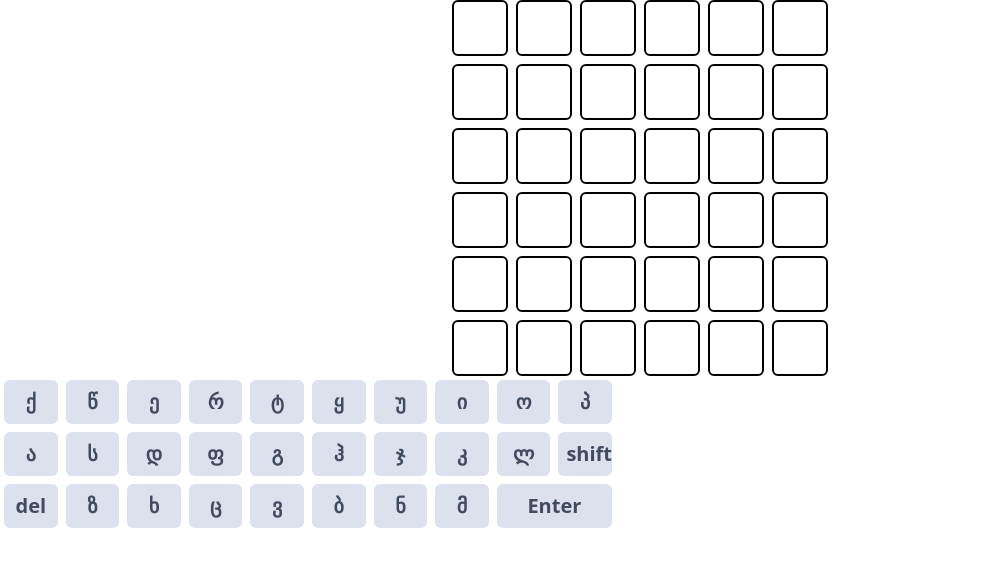
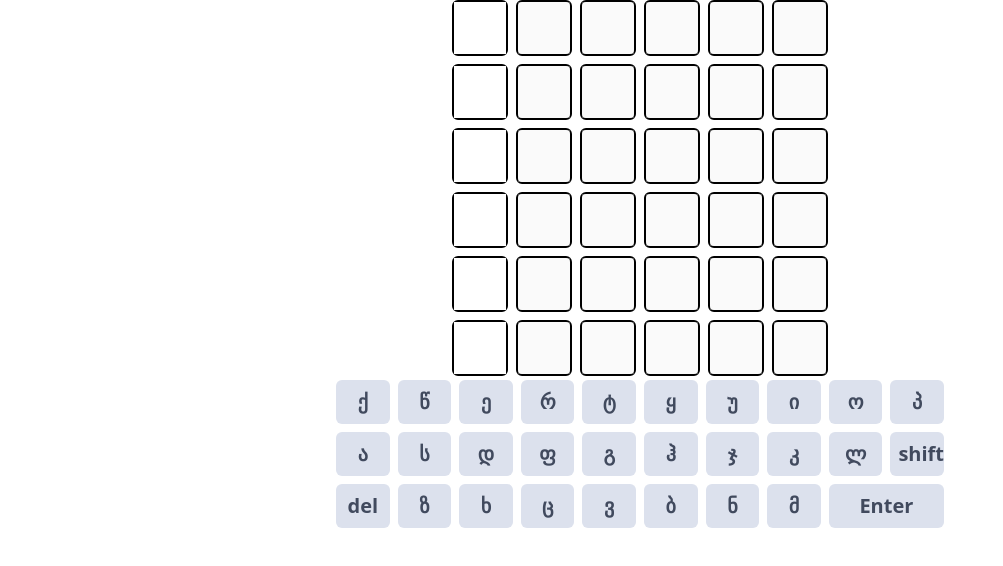
Before and after one commit to wimpykido/wordle, a React (Create React App) app: page / in a window 1280 px wide. Shown: the top 566 px of the page, without its empty margins (0-1003 px from the left). Built offline with nearby package versions, Linux system fonts and the light colour scheme; the HTML template or start-up script is replaced by a standard one.

Commit message:
changed letterInput markup, implemented logic to control moving to the next input

```diff
--- a/src/components/letter-input/index.tsx
+++ b/src/components/letter-input/index.tsx
@@ -1,15 +1,55 @@
+import { useEffect, useRef, useState } from "react";
+
 type LetterInputProps = {
   letter?: string;
+  onUserInput: (input: string, moveNext: () => void) => void;
+  disabled: boolean;
+  autoFocus?: boolean;
 };
-export const LetterInput = ({ letter }: LetterInputProps) => {
+export const LetterInput = ({
+  letter,
+  onUserInput,
+  disabled,
+  autoFocus,
+}: LetterInputProps) => {
+  const [input, setInput] = useState<string>("");
+  const inputRef = useRef<HTMLInputElement | null>(null);
+  const handleChange = (event: React.ChangeEvent<HTMLInputElement>) => {
+    const userInput = event.target.value;
+    setInput(userInput);
+  };
+  const handleMoveNext = () => {
+    if (!disabled) {
+      onUserInput(input, () => {
+        if (inputRef.current) {
+          inputRef.current.blur();
+        }
+      });
+    }
+  };
+  useEffect(() => {
+    // Focus on the input when it becomes the selected input or autoFocus is true
+    if ((inputRef.current && !disabled) || autoFocus) {
+      inputRef.current?.focus();
+    }
+  }, [input, disabled, autoFocus]);
+  useEffect(() => {
+    if (input && !disabled) {
+      handleMoveNext();
+    }
+  }, [disabled, input]);
   return (
     <div
-      className={`border-2 flex items-center justify-center bg-customBackground rounded-md w-14 h-14
-        ${letter ? "border-customBorder2" : "border-customBorder"}`}
+      className={`border-2 flex items-center justify-center bg-customBackground rounded-md w-14 h-14`}
     >
-      <p className="text-35 text-center text-letterColor font-semibold">
-        {letter ? letter : null}
-      </p>
+      <input
+        type="text"
+        className={`text-35 text-center text-letterColor font-semibold uppercase border-none outline-none w-full h-full`}
+        value={letter || input}
+        onChange={handleChange}
+        maxLength={1} // Limit input to one character
+        disabled={disabled}
+      />
     </div>
   );
 };
--- a/src/components/word/index.tsx
+++ b/src/components/word/index.tsx
@@ -1,14 +1,32 @@
+import { useState } from "react";
 import { LetterInput } from "../letter-input";
 
 type WordProps = {
-  word?: string;
-  length: number;
+  word?: Array<string>;
+  secretWord: Array<string>;
+  onUserInput: (letter: string) => void;
 };
-export const Word = ({ length }: WordProps) => {
+export const Word = ({ secretWord, word, onUserInput }: WordProps) => {
+  const [selectedInput, setSelectedInput] = useState<number>(0);
+  const handleUserInput = (letter: string) => {
+    onUserInput(letter);
+
+    if (selectedInput < secretWord.length - 1) {
+      setSelectedInput((prevSelectedInput) => prevSelectedInput + 1);
+    }
+  };
   return (
     <div className="flex items-center justify-center gap-2">
-      {Array.from({ length: length }).map((_, index) => (
-        <LetterInput key={index} />
+      {secretWord.map((_, index) => (
+        <LetterInput
+          letter={word && word[index]}
+          key={index}
+          onUserInput={(input) =>
+            index === selectedInput ? handleUserInput(input) : null
+          }
+          disabled={index !== selectedInput}
+          autoFocus={index === 0}
+        />
       ))}
     </div>
   );
--- a/src/pages/wordle-page/index.tsx
+++ b/src/pages/wordle-page/index.tsx
@@ -1,12 +1,38 @@
+import { useState } from "react";
 import { Keyboard } from "../../components/keyboard";
 import { Word } from "../../components/word";
 
 const WordlePage = () => {
+  const [wordStates, setWordStates] = useState(
+    Array(6).fill("").map(() => ({ guessedWord: Array(6).fill("") }))
+  );
+  const [selectedInput, setSelectedInput] = useState<number>(0);
+  const handleUserInput = (index: number, input: string, moveNext: () => void) => {
+    setWordStates((prevWordStates) => {
+      const updatedStates = [...prevWordStates];
+      updatedStates[index].guessedWord[selectedInput] = input;
+      return updatedStates;
+    });
+    moveNext();
+  };
+  console.log(wordStates)
   return (
-    <div>
+    <div className="grid items-center justify-center">
       <div className="grid gap-2">
-        {Array.from({ length: 6 }).map((_, index) => (
-          <Word length={6} />
+        {wordStates.map((wordState, index) => (
+          <Word
+            key={index}
+            secretWord={"კარადა".split("")}
+            word={wordState.guessedWord}
+            onUserInput={(input) => {
+              handleUserInput(index, input, () => {
+                // Move to the next input if not at the end
+                if (selectedInput < wordState.guessedWord.length - 1) {
+                  setSelectedInput((prevSelectedInput) => prevSelectedInput + 1);
+                }
+              });
+            }}
+          />
         ))}
       </div>
       <Keyboard />
```
